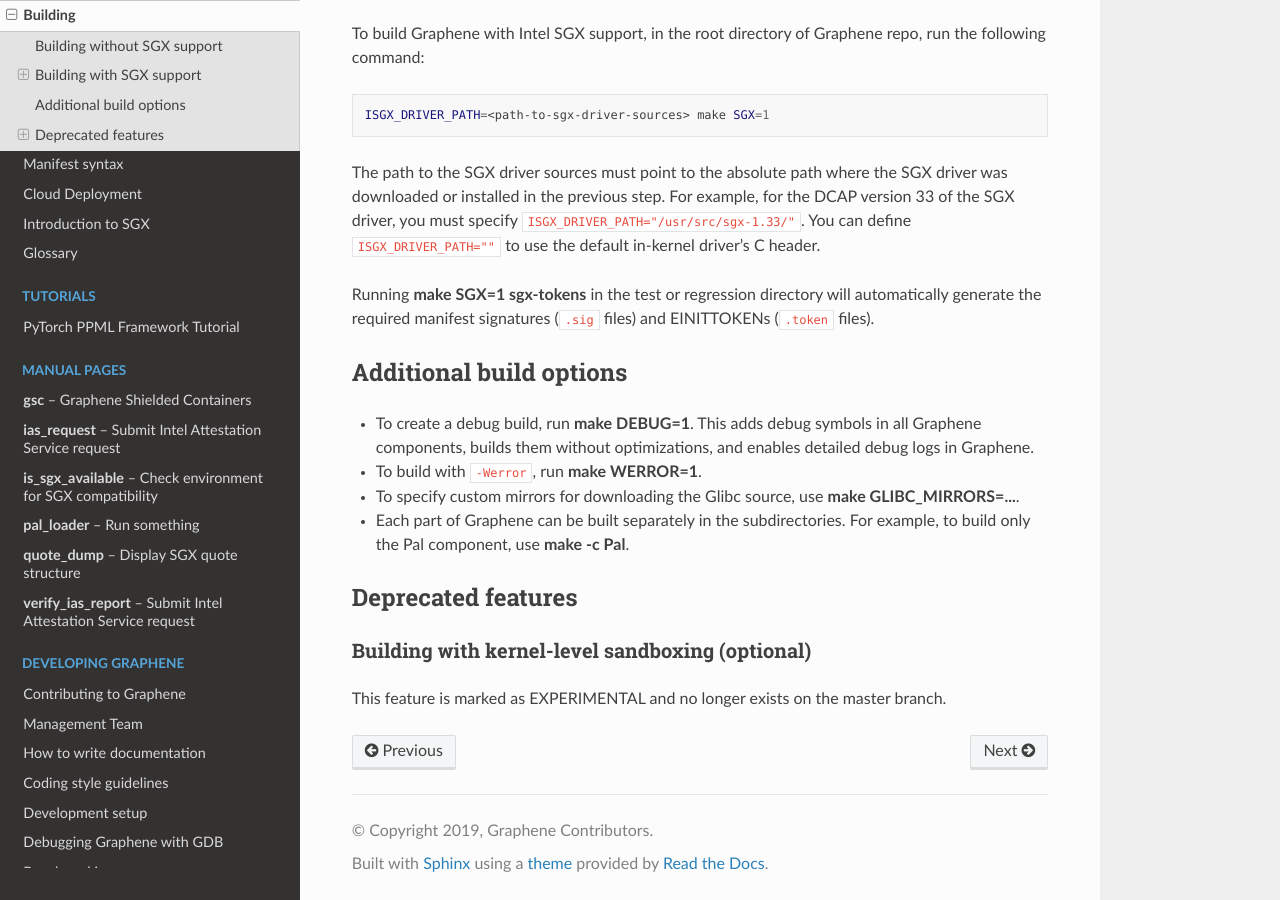
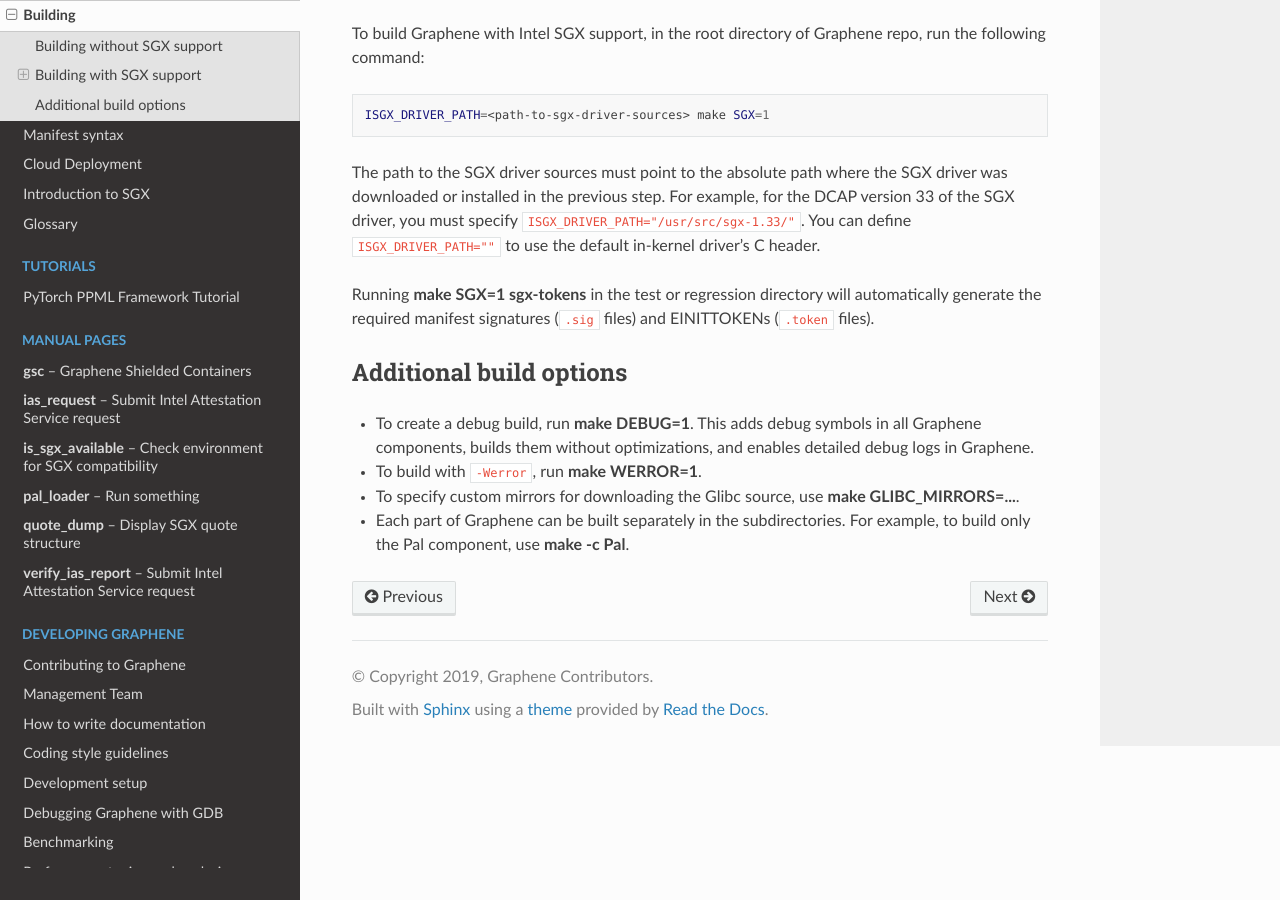
Before and after one commit to aeropittura/vaultrun, a Sphinx documentation site: the page built from Documentation/building.rst, in a window 1280 px wide and 900 px high, scrolled down 3844 px. Built offline with Sphinx 7.4.7 and the Read the Docs theme 2.0.0, drawn with Linux system fonts in a browser that asks for light colours.

Commit message:
[Docs] Drop "Deprecated Code" sections
Seems that no one has used this feature since its deprecation 1.5 year
ago. Let's not clutter the main readme with it.
Also dropped a section from building instructions, as it was quite
useless.

Original-author: Michał Kowalczyk <mkow@invisiblethingslab.com>
Original-committer: Michał Kowalczyk <mkow@invisiblethingslab.com>
Original-commit: ef3f10d6f35bcd4b114c4d8afcb884d96d3d6b56

```diff
--- a/Documentation/building.rst
+++ b/Documentation/building.rst
@@ -212,12 +212,3 @@ Additional build options
 
 - Each part of Graphene can be built separately in the subdirectories. For
   example, to build only the Pal component, use :command:`make -c Pal`.
-
-Deprecated features
--------------------
-
-Building with kernel-level sandboxing (optional)
-^^^^^^^^^^^^^^^^^^^^^^^^^^^^^^^^^^^^^^^^^^^^^^^^
-
-This feature is marked as EXPERIMENTAL and no longer exists on the master
-branch.
```
Also changed, not shown: README.rst (+0 -13 lines).
